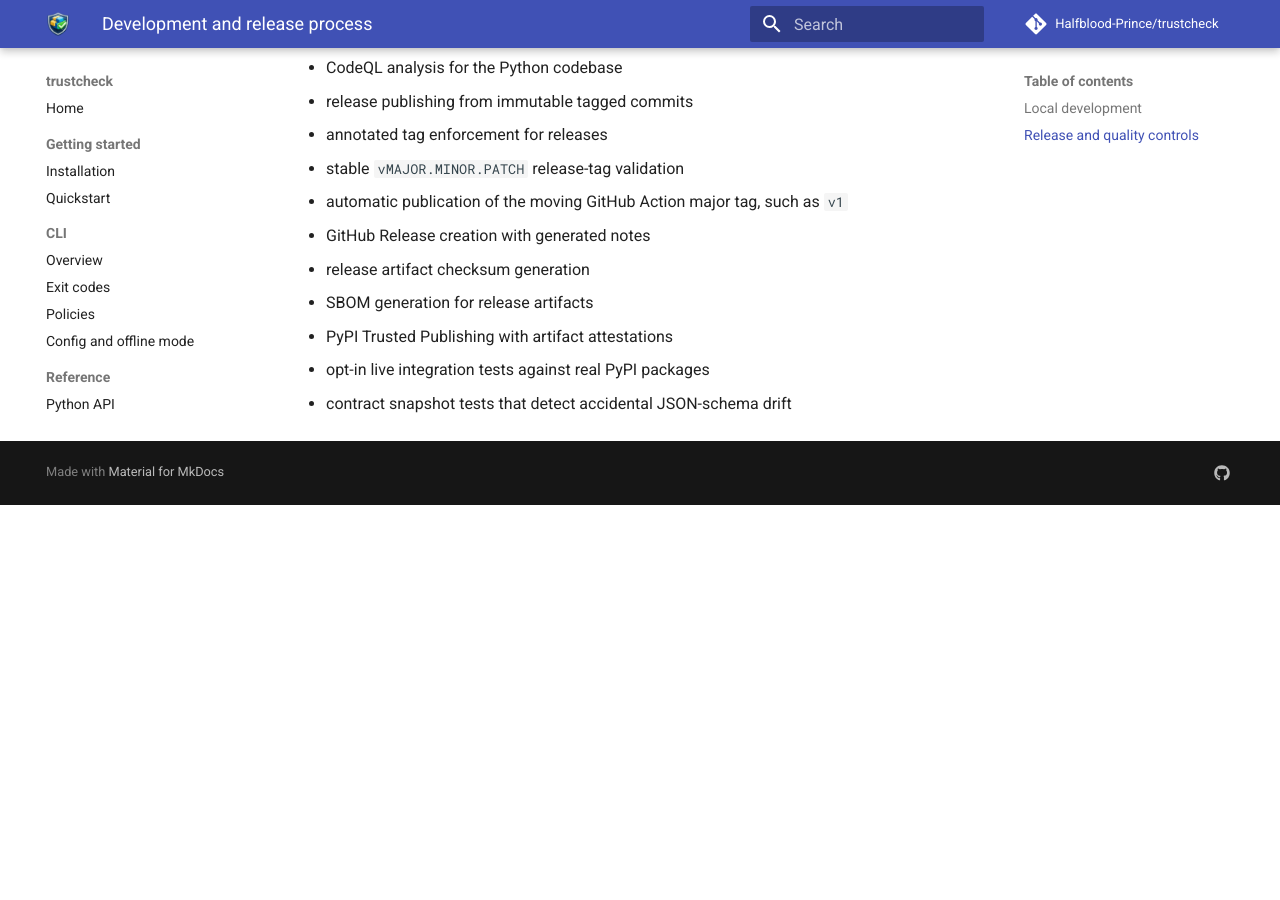
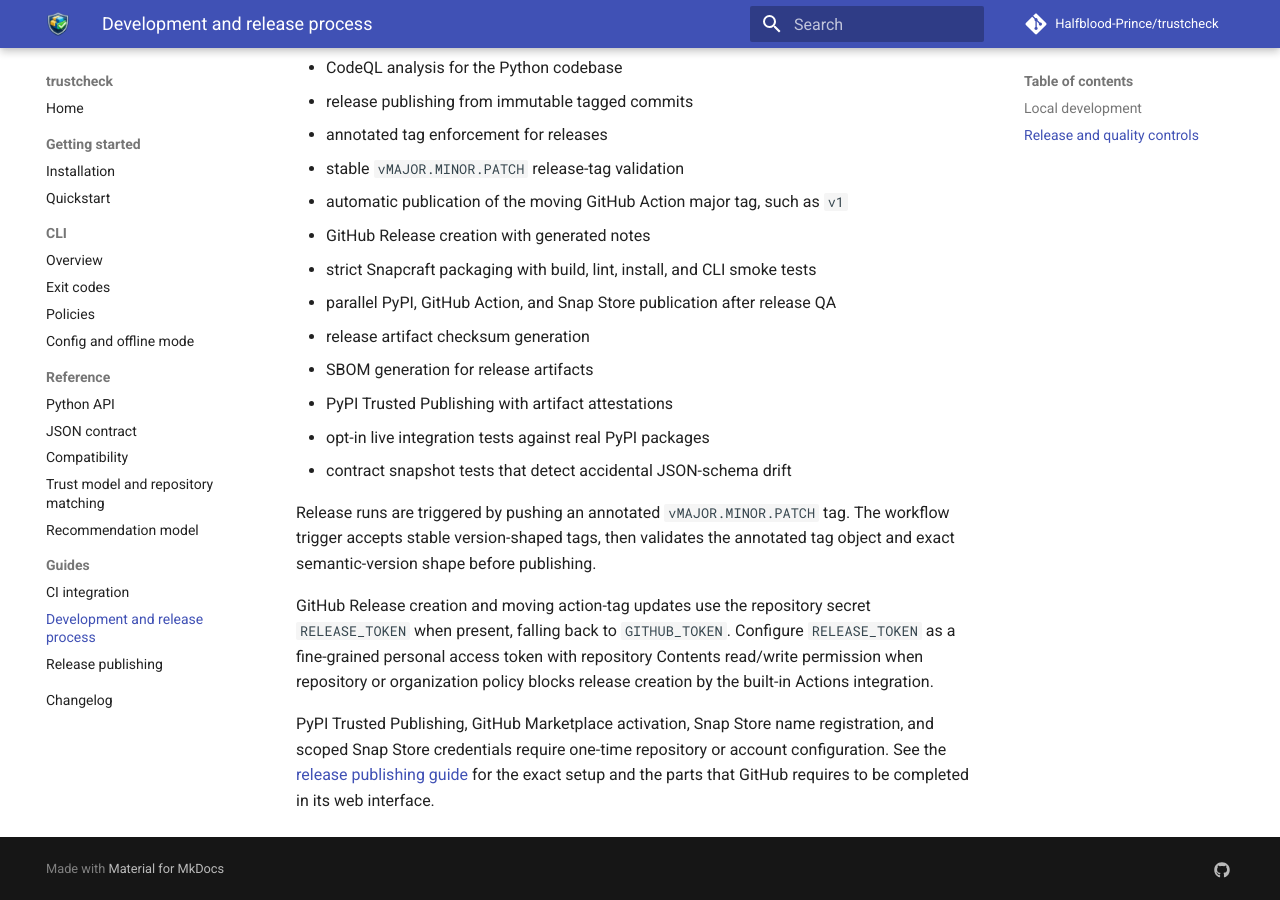
Before and after one commit to Halfblood-Prince/trustcheck, an MkDocs documentation site: the page built from docs/guides/development.md, in a window 1280 px wide and 900 px high, scrolled down 873 px. Built offline with MkDocs 1.6.1 and Material for MkDocs 9.7.7, drawn with Linux system fonts in a browser that asks for light colours; comment, search, counter and statistics services are not loaded; before the commit the page ends 1378 px from its top, so only the background shows below that.

Commit message:
First attempt to release a snapcraft

```diff
--- a/action.yml
+++ b/action.yml
@@ -1,5 +1,5 @@
-name: TrustCheck Python Package Scanner
-description: Scan PyPI packages and Python dependency files with trustcheck policy enforcement.
+name: TrustCheck Dependency Security Gate
+description: Scan PyPI packages and Python dependency files with trust, provenance, and policy checks.
 author: Halfblood-Prince
 
 branding:
--- a/docs/guides/development.md
+++ b/docs/guides/development.md
@@ -44,8 +44,26 @@
 - stable `vMAJOR.MINOR.PATCH` release-tag validation
 - automatic publication of the moving GitHub Action major tag, such as `v1`
 - GitHub Release creation with generated notes
+- strict Snapcraft packaging with build, lint, install, and CLI smoke tests
+- parallel PyPI, GitHub Action, and Snap Store publication after release QA
 - release artifact checksum generation
 - SBOM generation for release artifacts
 - PyPI Trusted Publishing with artifact attestations
 - opt-in live integration tests against real PyPI packages
 - contract snapshot tests that detect accidental JSON-schema drift
+
+Release runs are triggered by pushing an annotated `vMAJOR.MINOR.PATCH` tag.
+The workflow trigger accepts stable version-shaped tags, then validates the
+annotated tag object and exact semantic-version shape before publishing.
+
+GitHub Release creation and moving action-tag updates use the repository secret
+`RELEASE_TOKEN` when present, falling back to `GITHUB_TOKEN`. Configure
+`RELEASE_TOKEN` as a fine-grained personal access token with repository
+Contents read/write permission when repository or organization policy blocks
+release creation by the built-in Actions integration.
+
+PyPI Trusted Publishing, GitHub Marketplace activation, Snap Store name
+registration, and scoped Snap Store credentials require one-time repository
+or account configuration. See the
+[release publishing guide](release-publishing.md) for the exact setup and the
+parts that GitHub requires to be completed in its web interface.
--- a/mkdocs.yml
+++ b/mkdocs.yml
@@ -24,6 +24,7 @@
   - Guides:
       - CI integration: guides/ci-integration.md
       - Development and release process: guides/development.md
+      - Release publishing: guides/release-publishing.md
   - Changelog: changelog.md
 
 theme:
```
Also changed, not shown: CHANGELOG.md (+6 -0 lines), README.md (+6 -2 lines), docs/getting-started/installation.md (+7 -0 lines), docs/guides/release-publishing.md (added, +92 -0 lines), snap/README.md (added, +23 -0 lines), 5 other files.
